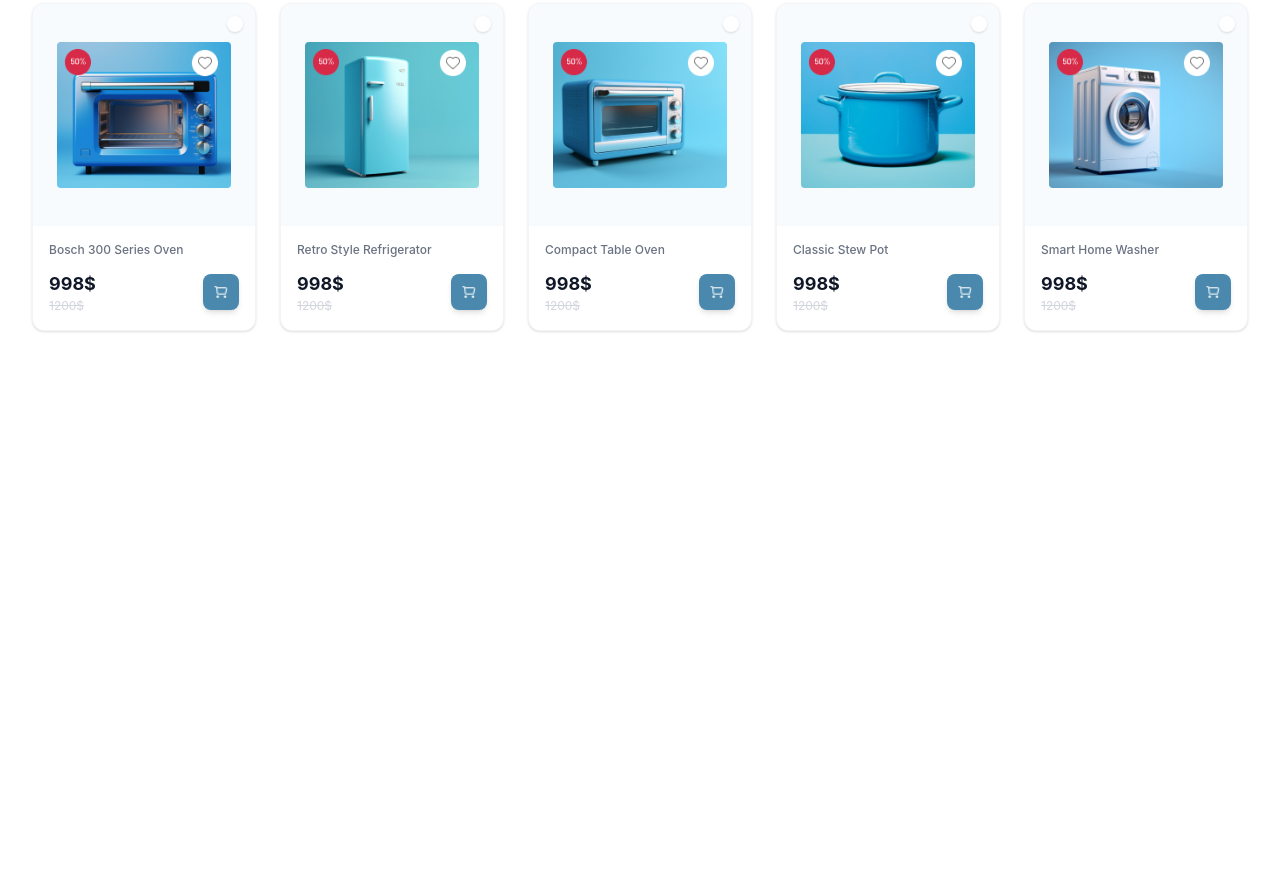
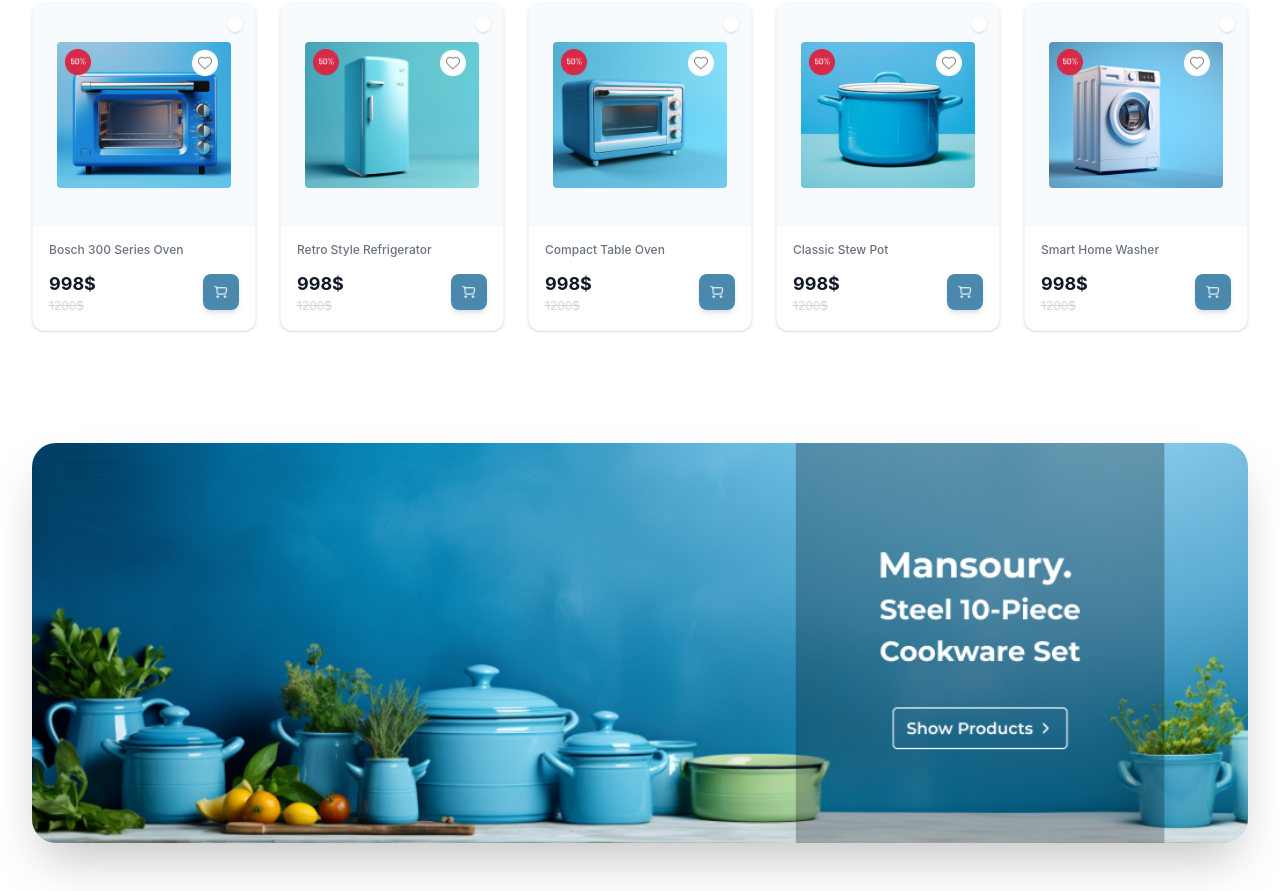
Before and after one commit to Ilyos11/Tailwind-7, a website: page index.html in a window 1280 px wide. Shown: the part 2325-3216 px from the top of the page. Before the commit the page ends 2720 px from the top, so only its background shows below. Drawn offline with nearby package versions, Linux system fonts and the light colour scheme; files that its build step writes are made by us from their sources.

Commit message:
Section 7

```diff
--- a/index.html
+++ b/index.html
@@ -498,5 +498,18 @@
 
 
 
+
+<!-- Section 7 -->
+<section class="max-w-7xl mx-auto py-12 px-4 md:px-8">
+  <div class="relative w-full h-[300px] md:h-[400px] rounded-3xl overflow-hidden shadow-2xl">
+
+    <img src="Export Products.png" alt="Mansoury Cookware" class="absolute inset-0 w-full h-full object-cover">
+
+
+    </div>
+  </div>
+</section>
+
+
 </body>
 </html>
```
Also changed, not shown: Export Products.png (added).
